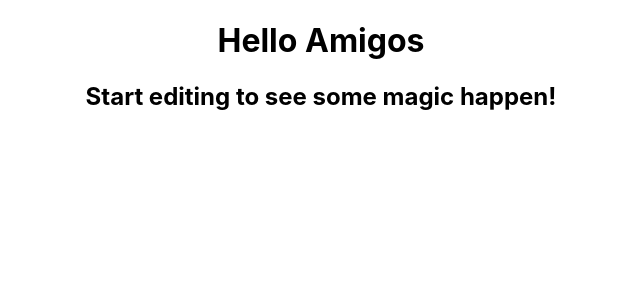
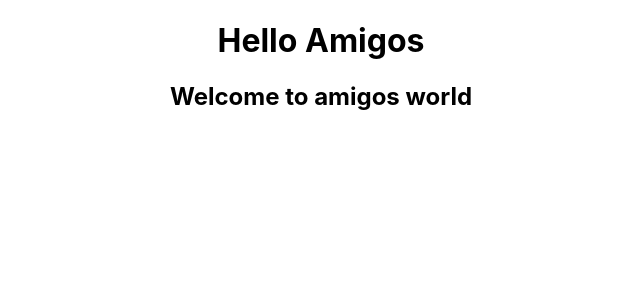
Before and after one commit to sriee19/TravelApp, a React (Create React App) app in the folder travel/: page / in a window 1280 px wide. Shown: the top 300 px of the page, without its empty margins (319-959 px from the left). Built offline with nearby package versions, Linux system fonts and the light colour scheme.

Commit message:
react started

```diff
--- a/travel/src/App.js
+++ b/travel/src/App.js
@@ -5,7 +5,7 @@ function App() {
   return (
     <div className="App">
       <h1>Hello Amigos</h1>
-      <h2>Start editing to see some magic happen! </h2>
+      <h2>Welcome to amigos world </h2>
     </div>
   );
 }
```
